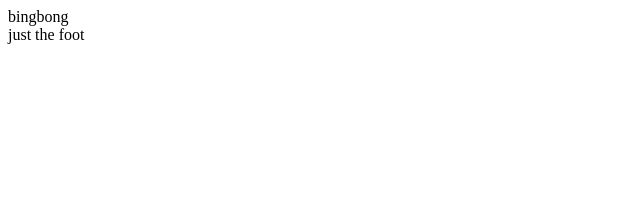
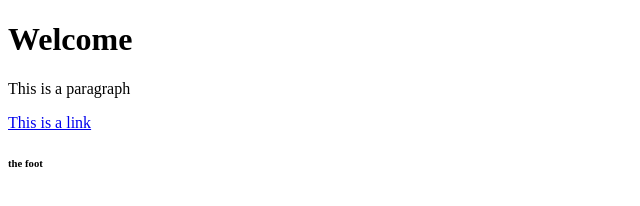
Before and after one commit to SharonB100/website1, a plain HTML site: page index.html in a window 1280 px wide. Shown: the whole page, without its empty margins (0-640 px from the left). Drawn offline with Linux system fonts and the light colour scheme.

Commit message:
added more features

```diff
--- a/index.html
+++ b/index.html
@@ -2,15 +2,17 @@
 <html>
 <head>
 	<meta charset="utf-8">
-	<title></title>
+	<title>Home</title>
 </head>
 <body>
-bingbong
+<h1>Welcome</h1>
+<p>This is a paragraph</p>
+<a href="/index.html">This is a link</a>
 <header>
 
 </header>
 <footer>
-    just the foot
+    <h6>the foot</h6>
 </footer>
 </body>
 </html>
```
Also changed, not shown: css/skeleton.css (added).
